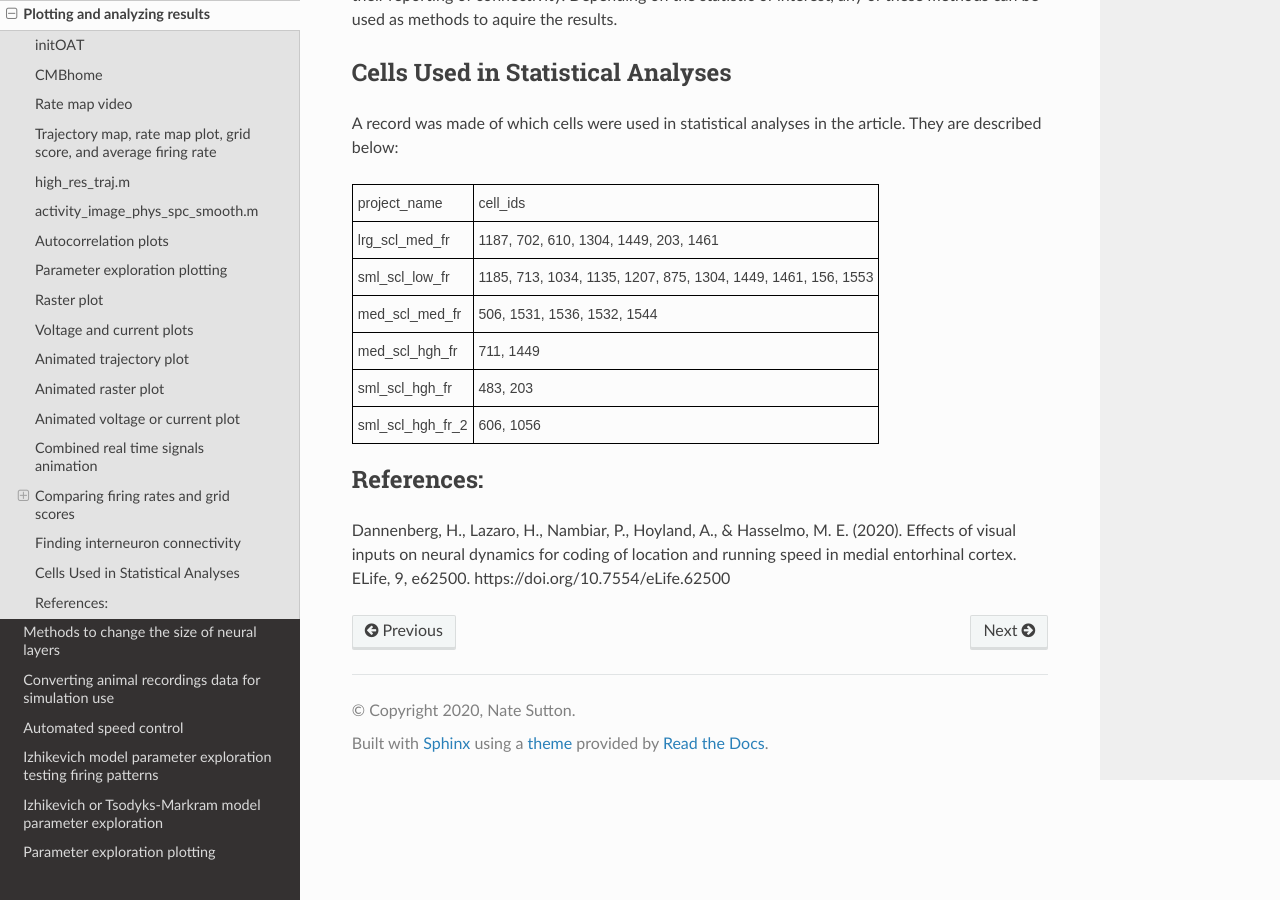
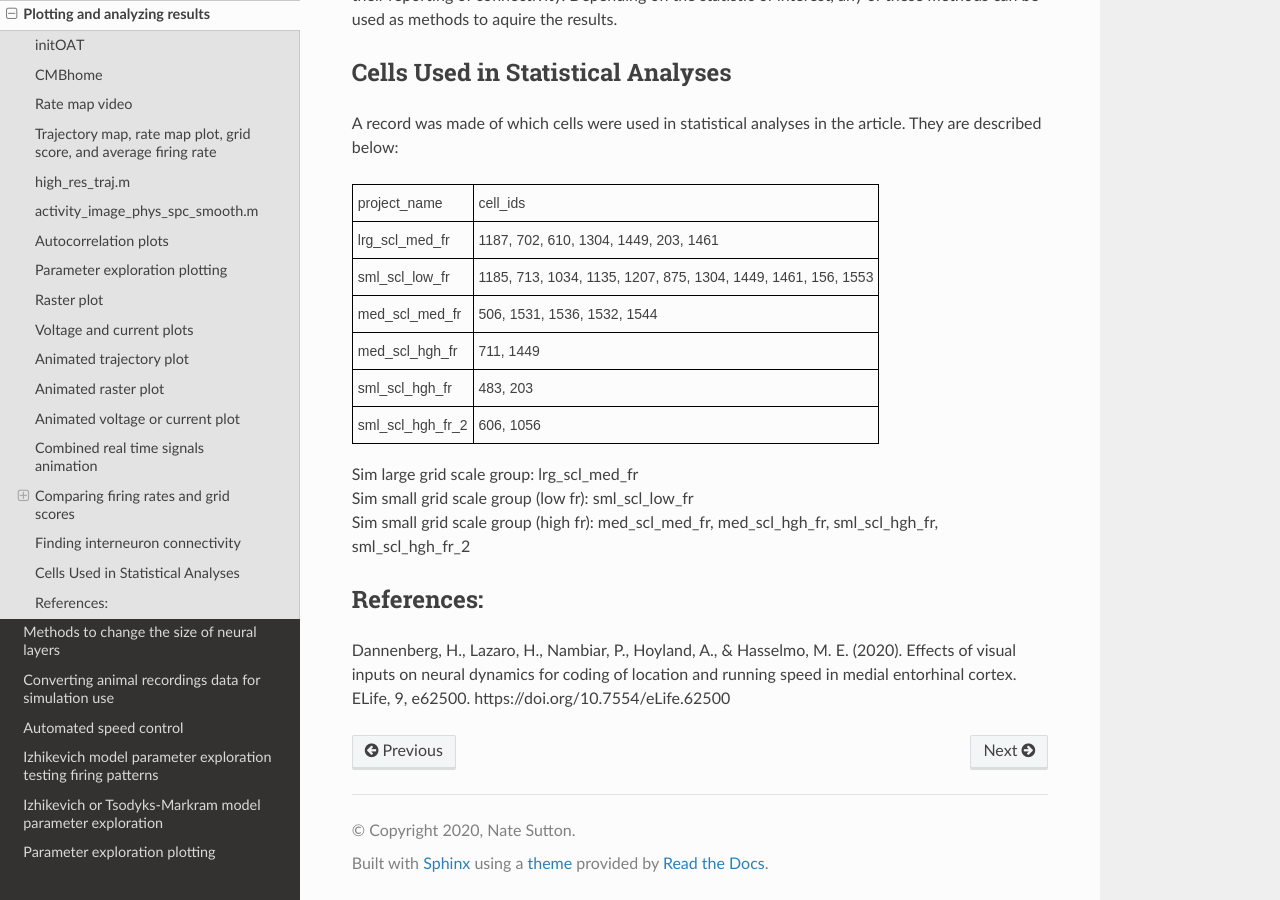
Before and after one commit to Hippocampome-Org/hco_dev_docs, a Sphinx documentation site: the page built from docs/spatial_nav/plotting_results.md, in a window 1280 px wide and 900 px high, scrolled down 8437 px. Built offline with Sphinx 7.4.7 and the Read the Docs theme 2.0.0, drawn with Linux system fonts in a browser that asks for light colours.

Commit message:
updated spatial_nav docs

```diff
--- a/docs/spatial_nav/plotting_results.md
+++ b/docs/spatial_nav/plotting_results.md
@@ -220,6 +220,10 @@ A record was made of which cells were used in statistical analyses in the articl
 </table>
 <br>
 
+Sim large grid scale group: lrg_scl_med_fr
+<br>Sim small grid scale group (low fr): sml_scl_low_fr
+<br>Sim small grid scale group (high fr): med_scl_med_fr, med_scl_hgh_fr, sml_scl_hgh_fr, sml_scl_hgh_fr_2
+
 ## References:
 
 Dannenberg, H., Lazaro, H., Nambiar, P., Hoyland, A., & Hasselmo, M. E. (2020). Effects of visual inputs on neural dynamics for coding of location and running speed in medial entorhinal cortex. ELife, 9, e62500. https://doi.org/10.7554/eLife.62500
```
